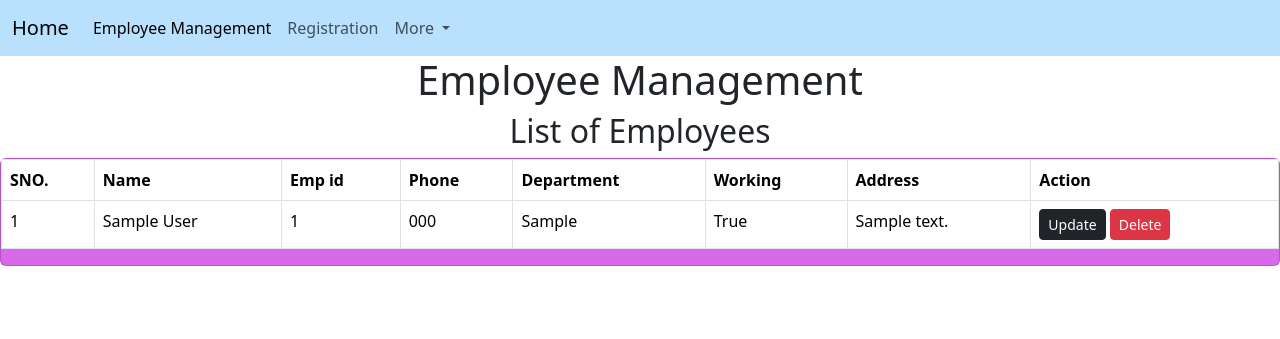
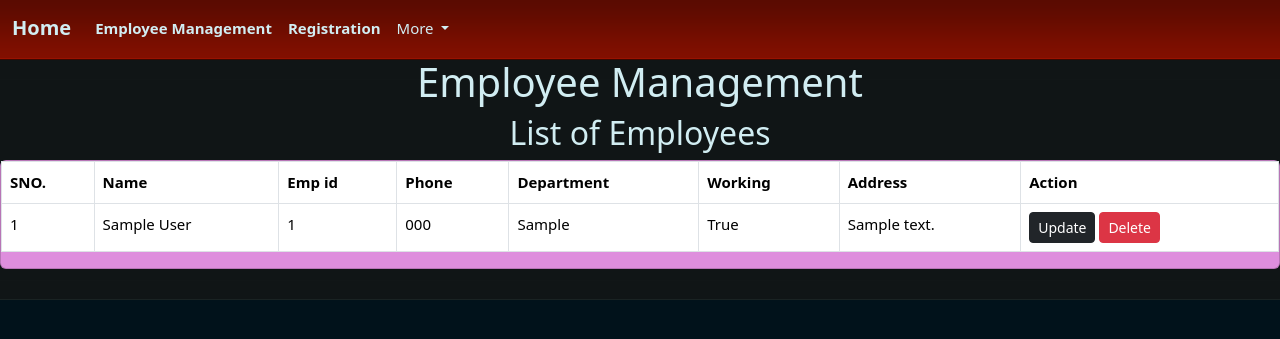
Before and after one commit to Satyanshusuman/Django_project-Employee-Management-App-, a Django app: page /emp/home/ in a window 1280 px wide. Shown: the top 339 px of the page. Run offline with Django 4.2, Linux system fonts and the light colour scheme; tables that the repository leaves empty hold one stand-in row (values such as "Sample post").

Commit message:
uploaded

```diff
--- /dev/null
+++ b/static/custom.css
@@ -0,0 +1,19 @@
+
+body {
+	/* margin: 0;
+	/* padding: 0; */
+	line-height: 1.7em;
+	/* font-family: "Trebuchet MS", Arial, Helvetica, sans-serif; */
+	font-size: 15px;
+	color: #d1edf2;
+    background: #01121b url(images/templatemo_body_top.png) repeat-x top;
+}
+#links a{
+	color: #d1edf2;
+}
+#links a:hover{
+	color: #4ac959;
+}
+#testi a{
+	color: black;
+}
--- a/templates/emp/home.html
+++ b/templates/emp/home.html
@@ -1,3 +1,4 @@
+{%load static%}
 <!doctype html>
 <html lang="en">
   <head>
@@ -5,12 +6,14 @@
     <meta name="viewport" content="width=device-width, initial-scale=1">
     <title>Employee Management</title>
     <link href="https://cdn.jsdelivr.net/npm/bootstrap@5.3.0-alpha3/dist/css/bootstrap.min.css" rel="stylesheet" integrity="sha384-KK94CHFLLe+nY2dmCWGMq91rCGa5gtU4mk92HdvYe+M/SXH301p5ILy+dN9+nJOZ" crossorigin="anonymous">
+    <link rel="stylesheet" href="{% static 'custom.css' %}" class="css">
   </head>
-  {% include "emp/navbar.html" %}
+
+{% include "emp/navbar.html" %}
   <body>
     <h1 class="text-center">Employee Management</h1>
     <h2 class="text-center">List of Employees</h2>
-  <div class="card" style="background-color: rgb(214, 106, 234);">
+  <div class="card" style="background-color: rgb(222, 142, 221);">
       <table class=" table table-bordered" >
         <thead>
           <tr>
--- a/templates/emp/navbar.html
+++ b/templates/emp/navbar.html
@@ -1,25 +1,26 @@
-<nav class="navbar navbar-expand-lg " style="background-color: #b9e0fc;">
-    <div class="container-fluid">
-        <a class="navbar-brand" href="/">Home</a>
+{%load static%}
+<link rel="stylesheet" href="{% static 'custom.css' %}" class="css">
+
+<nav class="navbar navbar-expand-lg ">
+      <div id="links" class="container-fluid">
+          <b><a  class="navbar-brand"  href="/">Home</a></b>
           <button class="navbar-toggler" type="button" data-bs-toggle="collapse" data-bs-target="#navbarNavDropdown" aria-controls="navbarNavDropdown" aria-expanded="false" aria-label="Toggle navigation">
             <span class="navbar-toggler-icon"></span>
           </button>
         <div class="collapse navbar-collapse" id="navbarNavDropdown">
           <ul class="navbar-nav">
             <li class="nav-item">
-            <a class="nav-link active" aria-current="page" href="/emp/home">Employee Management</a>
+            <b><a class="nav-link active" aria-current="page" href="/emp/home">Employee Management</a></b>
             </li>
             <li class="nav-item">
-            <a class="nav-link" href="/emp/registration">Registration</a>
+              <b><a class="nav-link" href="/emp/registration">Registration</a></b>
             </li>
-          <li class="nav-item dropdown">
-            <a class="nav-link dropdown-toggle" href="#" role="button" data-bs-toggle="dropdown" aria-expanded="false">
+            <li  class="nav-item dropdown">
+             <a class="nav-link dropdown-toggle " href="#" role="button" data-bs-toggle="dropdown" aria-expanded="false">
                 More
               </a>
               <ul class="dropdown-menu">
-              <li><a class="dropdown-item" href="/testi/home/">Testimonials</a></li>
-              <li><a class="dropdown-item" href="#">Another action</a></li>
-              <li><a class="dropdown-item" href="#">Something else here</a></li>
+                <li id="testi"><a class="dropdown-item" href="/testi/home/">Testimonials</a></li>
               </ul>
             </li>
           </ul>
--- a/templates/index.html
+++ b/templates/index.html
@@ -55,7 +55,7 @@ function clearText(field)
 
     </div> <!-- end of templatemo_site_title_bar -->
 
-</div> <!-- end of templatemo_site_title_bar_wrapper -->
+</div> end of templatemo_site_title_bar_wrapper
 
 <div id="templatemo_content_wrapper_outter">
 
--- a/templates/testimonials/testimonial.html
+++ b/templates/testimonials/testimonial.html
@@ -9,7 +9,7 @@
   {% include "emp/navbar.html" %}
   <body>
     <h1 class="text-center">TESTIMONIALS</h1>
-  <div class="card" style="background-color: rgb(169, 241, 88);">
+  <div class="card" style="background-color:rgb(222, 142, 221);">
       <table class=" table table-bordered" >
         <thead>
           <tr>
```
Lines whose indentation alone changed are shown as unchanged.
